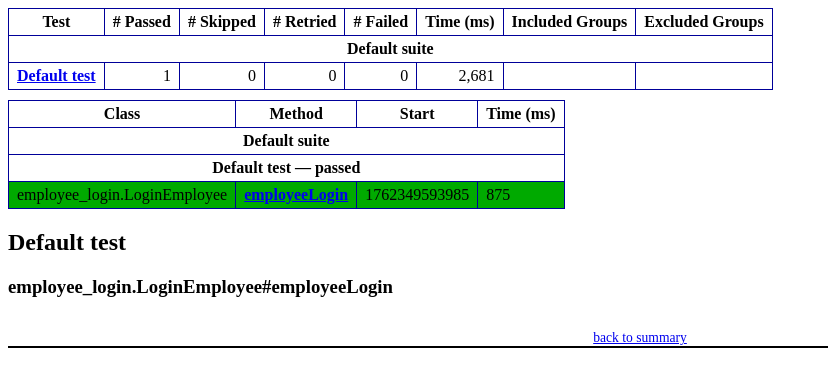
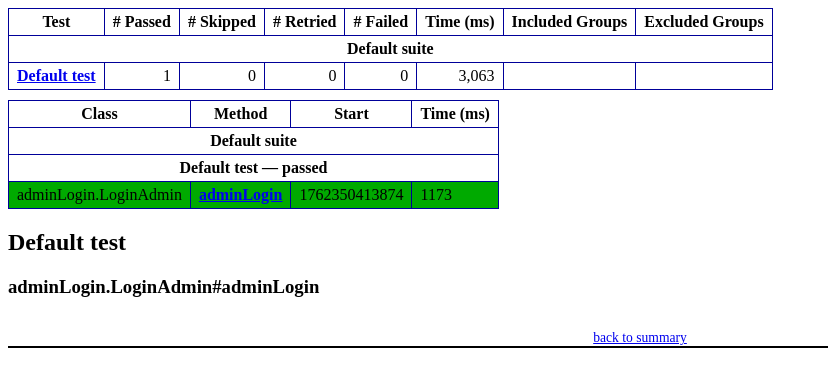
Before and after one commit to Ever-VC/sigep-unit-tests, a plain HTML site: page test-output/emailable-report.html in a window 1280 px wide. Shown: the whole page, without its empty margins (0-828 px from the left). Drawn offline with Linux system fonts and the light colour scheme.

Commit message:
✔️ Make a test pass: Login test for Admin is OK

```diff
--- a/test-output/emailable-report.html
+++ b/test-output/emailable-report.html
@@ -9,10 +9,10 @@
 <table>
 <tr><th>Test</th><th># Passed</th><th># Skipped</th><th># Retried</th><th># Failed</th><th>Time (ms)</th><th>Included Groups</th><th>Excluded Groups</th></tr>
 <tr><th colspan="8">Default suite</th></tr>
-<tr><td><a href="#t0">Default test</a></td><td class="num">1</td><td class="num">0</td><td class="num">0</td><td class="num">0</td><td class="num">2,681</td><td></td><td></td></tr>
+<tr><td><a href="#t0">Default test</a></td><td class="num">1</td><td class="num">0</td><td class="num">0</td><td class="num">0</td><td class="num">3,063</td><td></td><td></td></tr>
 </table>
-<table id='summary'><thead><tr><th>Class</th><th>Method</th><th>Start</th><th>Time (ms)</th></tr></thead><tbody><tr><th colspan="4">Default suite</th></tr></tbody><tbody id="t0"><tr><th colspan="4">Default test &#8212; passed</th></tr><tr class="passedeven"><td rowspan="1">employee_login.LoginEmployee</td><td><a href="#m0">employeeLogin</a></td><td rowspan="1">1762349593985</td><td rowspan="1">875</td></tr></tbody>
+<table id='summary'><thead><tr><th>Class</th><th>Method</th><th>Start</th><th>Time (ms)</th></tr></thead><tbody><tr><th colspan="4">Default suite</th></tr></tbody><tbody id="t0"><tr><th colspan="4">Default test &#8212; passed</th></tr><tr class="passedeven"><td rowspan="1">adminLogin.LoginAdmin</td><td><a href="#m0">adminLogin</a></td><td rowspan="1">1762350413874</td><td rowspan="1">1173</td></tr></tbody>
 </table>
-<h2>Default test</h2><h3 id="m0">employee_login.LoginEmployee#employeeLogin</h3><table class="result"><tr><th class="invisible"/></tr></table><p class="totop"><a href="#summary">back to summary</a></p>
+<h2>Default test</h2><h3 id="m0">adminLogin.LoginAdmin#adminLogin</h3><table class="result"><tr><th class="invisible"/></tr></table><p class="totop"><a href="#summary">back to summary</a></p>
 </body>
 </html>
--- /dev/null
+++ b/test-output/junitreports/TEST-adminLogin.LoginAdmin.xml
@@ -0,0 +1,5 @@
+<?xml version="1.0" encoding="UTF-8"?>
+<!-- Generated by org.testng.reporters.JUnitReportReporter -->
+<testsuite hostname="MSI" failures="0" tests="1" name="adminLogin.LoginAdmin" time="1.173" errors="0" timestamp="2025-11-05T07:46:55 CST" skipped="0">
+  <testcase classname="adminLogin.LoginAdmin" name="adminLogin" time="1.173"/>
+</testsuite> <!-- adminLogin.LoginAdmin -->
```
